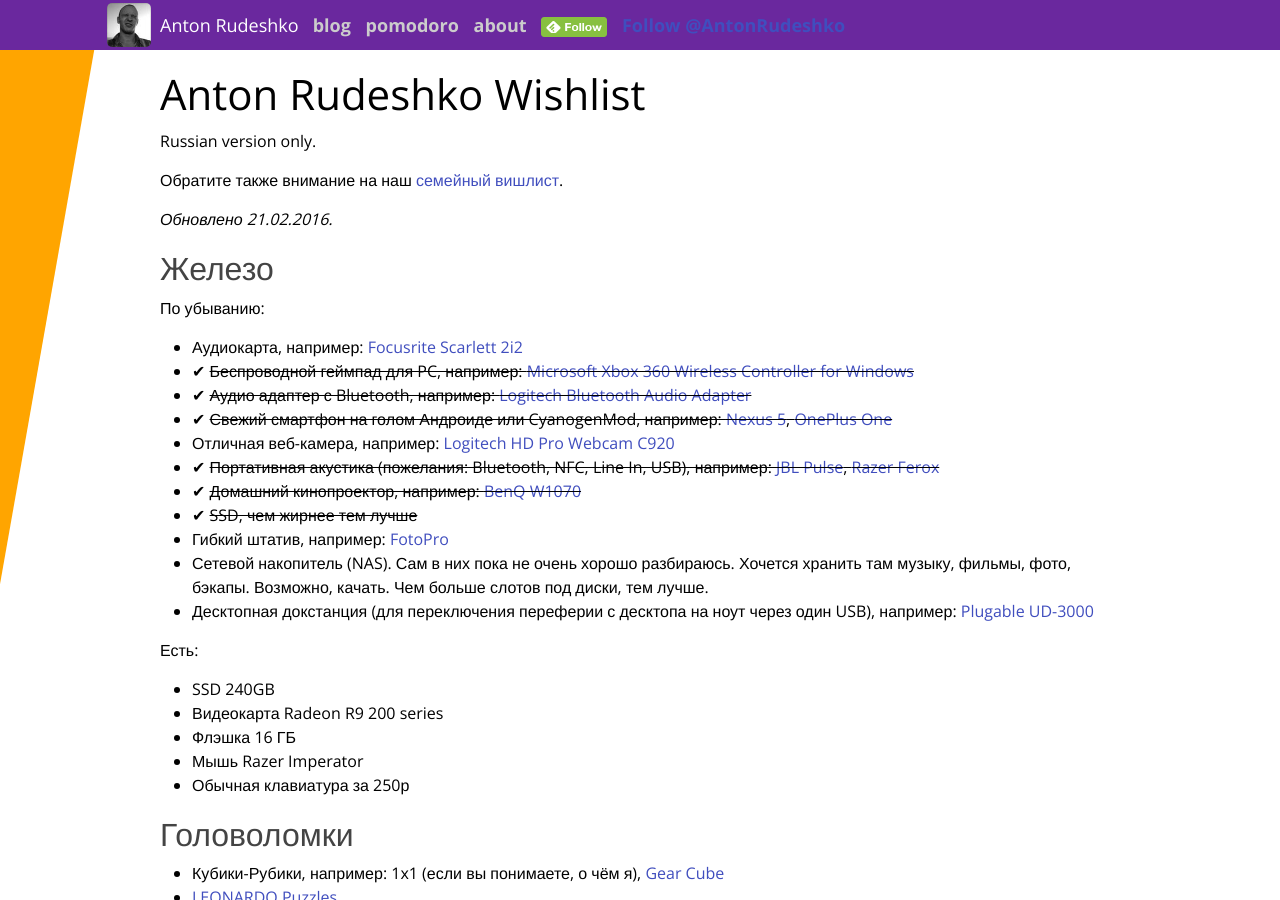
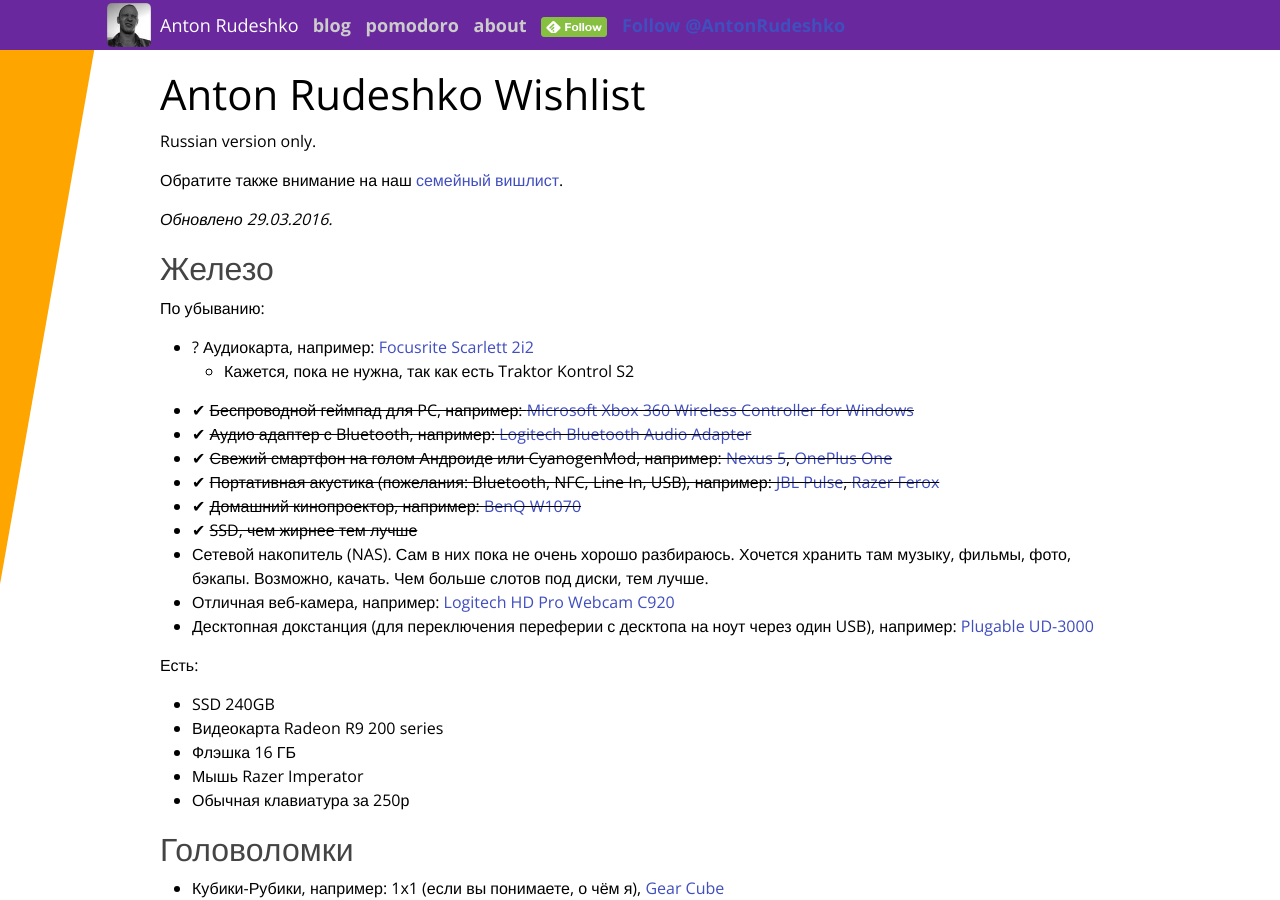
Before and after one commit to anton-rudeshko/anton-rudeshko.github.io, a Jekyll site: the page built from wishlist/index.md, in a window 1280 px wide and 900 px high. Built offline with Jekyll 4.4.1, drawn with Linux system fonts in a browser that asks for light colours; comment, search, counter and statistics services are not loaded.

Commit message:
Update index.md

```diff
--- a/wishlist/index.md
+++ b/wishlist/index.md
@@ -9,7 +9,7 @@ Russian version only.
 
 Обратите также внимание на наш [семейный вишлист][family-wishlist].
 
-*Обновлено 21.02.2016.*
+*Обновлено 29.03.2016.*
 
 [family-wishlist]: /wishlist/family/
 
@@ -17,16 +17,16 @@ Russian version only.
 
 По убыванию:
 
-  * Аудиокарта, например: [Focusrite Scarlett 2i2](http://market.yandex.ru/model.xml?modelid=7754997&hid=91027)
+  * ? Аудиокарта, например: [Focusrite Scarlett 2i2](http://market.yandex.ru/model.xml?modelid=7754997&hid=91027)
+    * Кажется, пока не нужна, так как есть Traktor Kontrol S2
   * ✔ <del>Беспроводной геймпад для PC, например: [Microsoft Xbox 360 Wireless Controller for Windows](http://market.yandex.ru/model.xml?modelid=6157885&hid=91117)</del>
   * ✔ <del>Аудио адаптер с Bluetooth, например: [Logitech Bluetooth Audio Adapter](http://www.ulmart.ru/goods/872447)</del>
   * ✔ <del>Свежий смартфон на голом Андроиде или CyanogenMod, например: [Nexus 5](http://market.yandex.ru/model.xml?modelid=10564187&hid=91491), [OnePlus One](http://market.yandex.ru/model.xml?modelid=10799520&hid=91491)</del>
-  * Отличная веб-камера, например: [Logitech HD Pro Webcam C920](http://market.yandex.ru/model.xml?modelid=7878358&hid=4684840)
   * ✔ <del>Портативная акустика (пожелания: Bluetooth, NFC, Line In, USB), например: [JBL Pulse](http://market.yandex.ru/model.xml?modelid=10580942&hid=2724669), [Razer Ferox](http://market.yandex.ru/model.xml?modelid=7332865&hid=2724669)</del>
   * ✔ <del>Домашний кинопроектор, например: [BenQ W1070](hhttp://market.yandex.ru/product/8517332)</del>
   * ✔ <del>SSD, чем жирнее тем лучше</del>
-  * Гибкий штатив, например: [FotoPro](http://gopromarket.ru/#!/Гибкий-штатив-FotoPro/p/23619897/category=7002370)
   * Сетевой накопитель (NAS). Сам в них пока не очень хорошо разбираюсь. Хочется хранить там музыку, фильмы, фото, бэкапы. Возможно, качать. Чем больше слотов под диски, тем лучше.
+  * Отличная веб-камера, например: [Logitech HD Pro Webcam C920](http://market.yandex.ru/model.xml?modelid=7878358&hid=4684840)
   * Десктопная докстанция (для переключения переферии с десктопа на ноут через один USB), например: [Plugable UD-3000](http://www.amazon.com/Plugable-UD-3000-Universal-2048x1152-Ethernet/dp/B008N06I2I)
 
 Есть:
```
